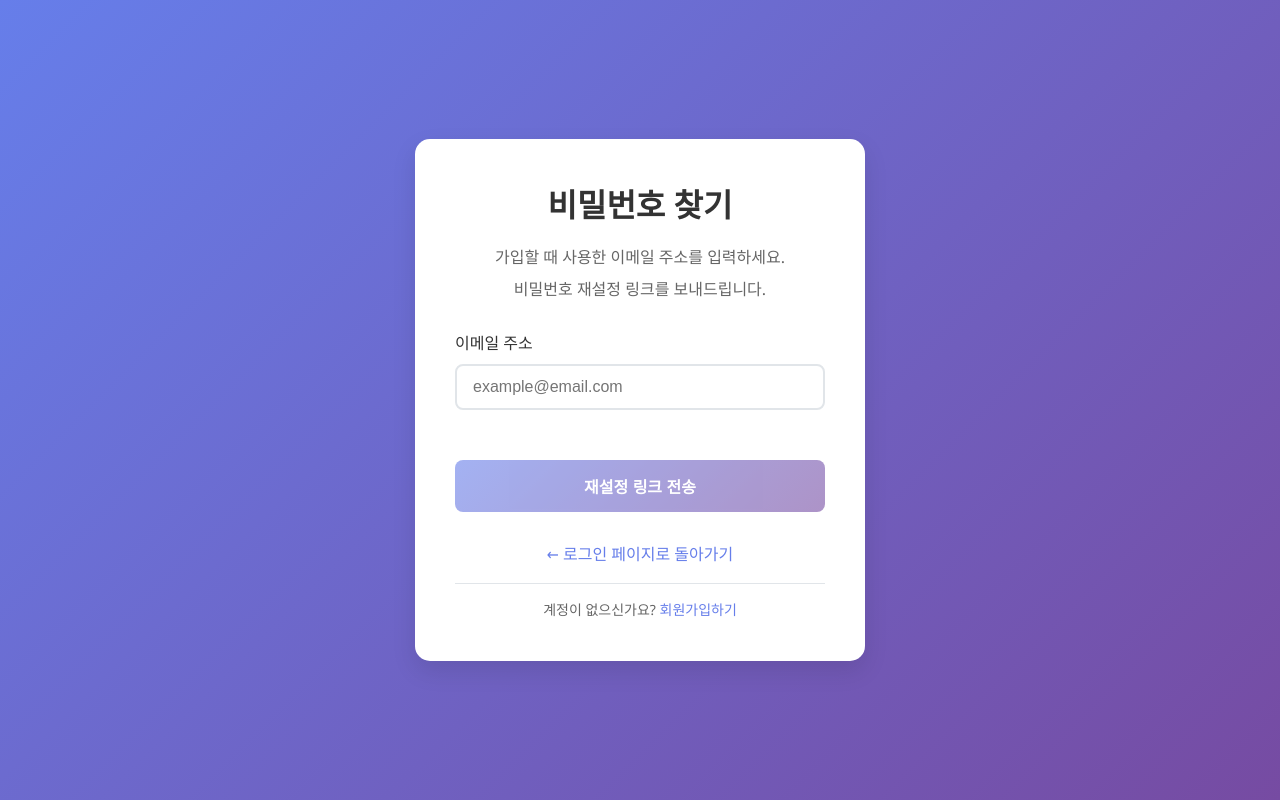
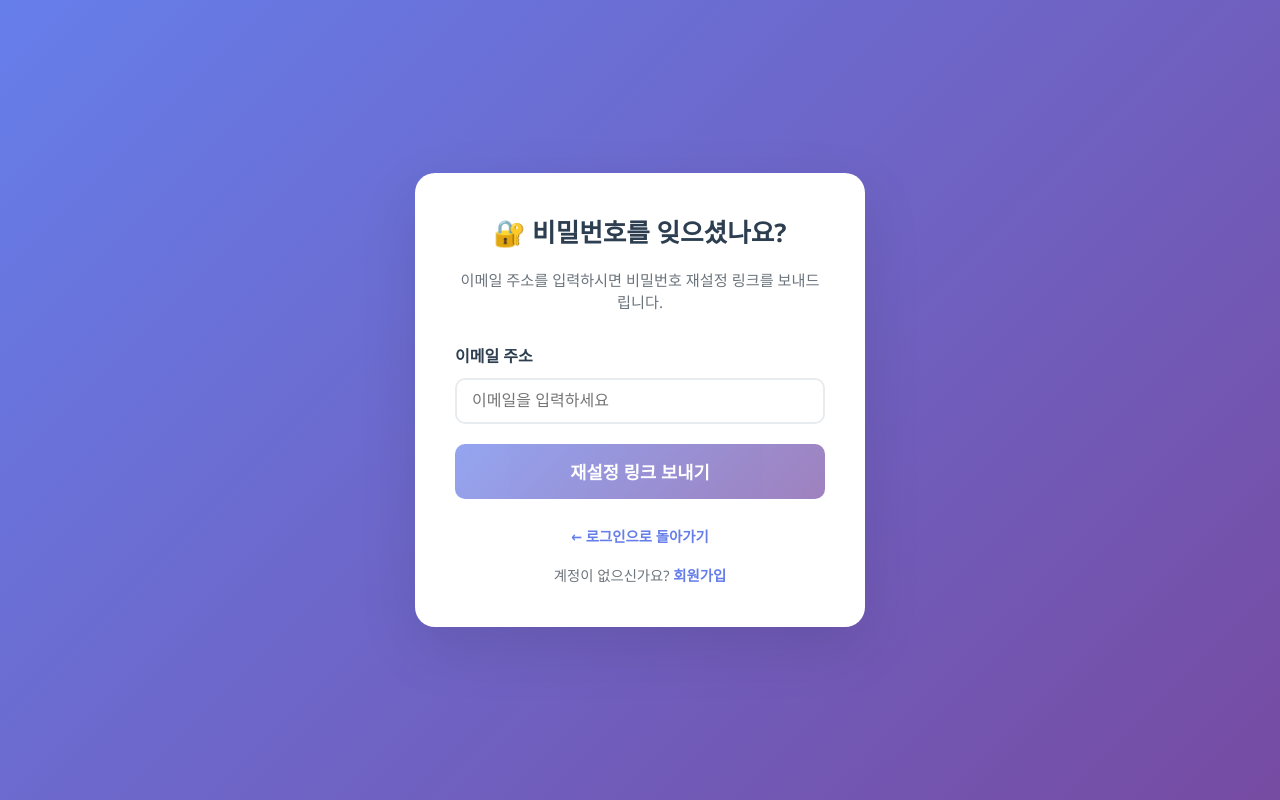
Before and after one commit to yunjeong5180/Developer_Showcase_Manager, a Vue app: page /forgot-password in a window 1280 px wide. Built offline with nearby package versions, Linux system fonts and the light colour scheme.

Commit message:
fix: 비밀번호 찾기/재설정 플로우 개선
- 비밀번호 찾기에서 회원가입 버튼 수정
- 이메일 재설정 링크 처리 로직 개선
- 비밀번호 재설정 후 자동 로그인 구현
- 인증 콜백 처리 안정성 향상

```diff
--- a/src/views/ForgotPassword.vue
+++ b/src/views/ForgotPassword.vue
@@ -1,71 +1,56 @@
 <template>
   <div class="forgot-password-container">
     <div class="forgot-password-card">
-      <div class="header">
-        <h1>비밀번호 찾기</h1>
-        <p>가입할 때 사용한 이메일 주소를 입력하세요.</p>
-        <p>비밀번호 재설정 링크를 보내드립니다.</p>
+      <!-- Header -->
+      <div class="forgot-header">
+        <h1>🔐 비밀번호를 잊으셨나요?</h1>
+        <p>이메일 주소를 입력하시면 비밀번호 재설정 링크를 보내드립니다.</p>
       </div>
 
-      <form @submit.prevent="handleSubmit" class="forgot-password-form" v-if="!isEmailSent">
+      <!-- Form -->
+      <form @submit.prevent="handleForgotPassword" class="forgot-form">
+        <!-- Email Input -->
         <div class="form-group">
           <label for="email">이메일 주소</label>
           <input
             id="email"
             v-model="email"
             type="email"
-            placeholder="example@email.com"
             required
+            placeholder="이메일을 입력하세요"
             :disabled="loading"
-            class="form-input"
+            @input="clearMessages"
           />
         </div>
 
-        <button
-          type="submit"
-          class="submit-button"
-          :disabled="loading || !isEmailValid"
-        >
-          <span v-if="loading">전송 중...</span>
-          <span v-else>재설정 링크 전송</span>
-        </button>
-
+        <!-- Error Message -->
         <div v-if="error" class="error-message">
           {{ error }}
         </div>
+
+        <!-- Success Message -->
+        <div v-if="success" class="success-message">
+          {{ success }}
+        </div>
+
+        <!-- Submit Button -->
+        <button
+          type="submit"
+          :disabled="loading || !email"
+          class="forgot-btn"
+        >
+          {{ loading ? '전송 중...' : '재설정 링크 보내기' }}
+        </button>
       </form>
 
-      <!-- 이메일 전송 완료 화면 -->
-      <div v-if="isEmailSent" class="success-screen">
-        <div class="success-icon">📧</div>
-        <h2>이메일을 확인하세요</h2>
-        <p>
-          <strong>{{ email }}</strong>로 비밀번호 재설정 링크를 보냈습니다.
-        </p>
-        <p>
-          이메일을 확인하고 링크를 클릭하여 새 비밀번호를 설정하세요.
-        </p>
-
-        <div class="action-buttons">
-          <button @click="resendEmail" class="resend-button" :disabled="loading">
-            <span v-if="loading">재전송 중...</span>
-            <span v-else>이메일 다시 보내기</span>
-          </button>
-
-          <router-link to="/login" class="back-to-login">
-            로그인 페이지로 돌아가기
-          </router-link>
+      <!-- Navigation Links -->
+      <div class="navigation-links">
+        <div class="back-to-login">
+          <router-link to="/login">← 로그인으로 돌아가기</router-link>
         </div>
-      </div>
-
-      <!-- 하단 링크들 -->
-      <div class="footer-links" v-if="!isEmailSent">
-        <router-link to="/login" class="back-link">
-          ← 로그인 페이지로 돌아가기
-        </router-link>
-
-        <div class="help-text">
-          <p>계정이 없으신가요? <router-link to="/signup">회원가입하기</router-link></p>
+        <div class="register-link">
+          <span>계정이 없으신가요? </span>
+          <router-link to="/register">회원가입</router-link>
         </div>
       </div>
     </div>
@@ -81,60 +66,53 @@ export default {
     return {
       email: '',
       loading: false,
-      error: '',
-      isEmailSent: false
-    }
-  },
-  computed: {
-    isEmailValid() {
-      const emailRegex = /^[^\s@]+@[^\s@]+\.[^\s@]+$/
-      return emailRegex.test(this.email)
+      error: null,
+      success: null
     }
   },
   methods: {
-    async handleSubmit() {
-      if (!this.isEmailValid) {
+    clearMessages() {
+      this.error = null
+      this.success = null
+    },
+
+    async handleForgotPassword() {
+      if (!this.email) {
+        this.error = '이메일 주소를 입력해주세요.'
+        return
+      }
+
+      // 이메일 형식 검증
+      const emailRegex = /^[^\s@]+@[^\s@]+\.[^\s@]+$/
+      if (!emailRegex.test(this.email)) {
         this.error = '올바른 이메일 주소를 입력해주세요.'
         return
       }
 
       this.loading = true
-      this.error = ''
+      this.error = null
+      this.success = null
 
       try {
+        console.log('비밀번호 재설정 요청:', this.email)
+
         const result = await authAPI.resetPassword(this.email)
 
         if (result.success) {
-          this.isEmailSent = true
+          this.success = result.message
+          console.log('비밀번호 재설정 이메일 전송 성공')
+
+          // 성공 메시지를 5초간 보여준 후 로그인 페이지로 이동
+          setTimeout(() => {
+            this.$router.push('/login')
+          }, 5000)
         } else {
-          this.error = result.error || '이메일 전송에 실패했습니다.'
+          this.error = result.error || '비밀번호 재설정 요청 중 오류가 발생했습니다.'
+          console.error('비밀번호 재설정 실패:', result.error)
         }
       } catch (error) {
-        console.error('비밀번호 재설정 요청 오류:', error)
-        this.error = '오류가 발생했습니다. 다시 시도해주세요.'
-      } finally {
-        this.loading = false
-      }
-    },
-
-    async resendEmail() {
-      this.loading = true
-      this.error = ''
-
-      try {
-        const result = await authAPI.resetPassword(this.email)
-
-        if (result.success) {
-          // 재전송 완료 알림
-          this.$nextTick(() => {
-            alert('이메일을 다시 보냈습니다. 받은편지함을 확인해주세요.')
-          })
-        } else {
-          this.error = result.error || '이메일 재전송에 실패했습니다.'
-        }
-      } catch (error) {
-        console.error('이메일 재전송 오류:', error)
-        this.error = '재전송 중 오류가 발생했습니다.'
+        console.error('비밀번호 재설정 예외:', error)
+        this.error = '네트워크 오류가 발생했습니다. 잠시 후 다시 시도해주세요.'
       } finally {
         this.loading = false
       }
@@ -155,84 +133,67 @@ export default {
 
 .forgot-password-card {
   background: white;
-  border-radius: 15px;
+  border-radius: 20px;
   padding: 40px;
-  box-shadow: 0 10px 25px rgba(0, 0, 0, 0.1);
   width: 100%;
   max-width: 450px;
+  box-shadow: 0 20px 60px rgba(0, 0, 0, 0.1);
 }
 
-.header {
+.forgot-header {
   text-align: center;
   margin-bottom: 30px;
 }
 
-.header h1 {
-  color: #333;
+.forgot-header h1 {
+  color: #2c3e50;
   margin-bottom: 15px;
-  font-size: 2rem;
+  font-size: 1.6rem;
+  white-space: nowrap;
+  overflow: hidden;
+  text-overflow: ellipsis;
 }
 
-.header p {
-  color: #666;
+.forgot-header p {
+  color: #6c757d;
+  margin: 0;
   line-height: 1.5;
-  margin-bottom: 8px;
+  font-size: 0.95rem;
 }
 
-.forgot-password-form {
-  display: flex;
-  flex-direction: column;
-  gap: 20px;
+.forgot-form {
+  margin-bottom: 25px;
 }
 
 .form-group {
-  display: flex;
-  flex-direction: column;
+  margin-bottom: 20px;
 }
 
 .form-group label {
+  display: block;
   margin-bottom: 8px;
-  color: #333;
-  font-weight: 500;
+  color: #2c3e50;
+  font-weight: 600;
 }
 
-.form-input {
-  padding: 12px 16px;
-  border: 2px solid #e1e5e9;
-  border-radius: 8px;
-  font-size: 16px;
+.form-group input {
+  width: 100%;
+  padding: 12px 15px;
+  border: 2px solid #e9ecef;
+  border-radius: 10px;
+  font-size: 1rem;
   transition: border-color 0.3s ease;
+  box-sizing: border-box;
 }
 
-.form-input:focus {
+.form-group input:focus {
   outline: none;
   border-color: #667eea;
+  box-shadow: 0 0 0 3px rgba(102, 126, 234, 0.1);
 }
 
-.form-input:disabled {
-  background-color: #f8f9fa;
-  cursor: not-allowed;
-}
-
-.submit-button {
-  background: linear-gradient(135deg, #667eea 0%, #764ba2 100%);
-  color: white;
-  border: none;
-  padding: 14px;
-  border-radius: 8px;
-  font-size: 16px;
-  font-weight: 600;
-  cursor: pointer;
-  transition: opacity 0.3s ease;
-  margin-top: 10px;
-}
-
-.submit-button:hover:not(:disabled) {
-  opacity: 0.9;
-}
-
-.submit-button:disabled {
-  opacity: 0.6;
+.form-group input:disabled {
+  background: #f8f9fa;
   cursor: not-allowed;
 }
 
@@ -240,115 +201,82 @@ export default {
   background-color: #fee;
   color: #c33;
   padding: 12px;
-  border-radius: 6px;
+  border-radius: 8px;
   border-left: 4px solid #c33;
   font-size: 14px;
+  margin-bottom: 15px;
 }
 
-/* 성공 화면 */
-.success-screen {
+.success-message {
+  background-color: #f0f9e9;
+  color: #4a7c44;
+  padding: 12px;
+  border-radius: 8px;
+  border-left: 4px solid #4caf50;
+  font-size: 14px;
+  margin-bottom: 15px;
+  line-height: 1.4;
+}
+
+.forgot-btn {
+  width: 100%;
+  padding: 15px;
+  background: linear-gradient(135deg, #667eea 0%, #764ba2 100%);
+  color: white;
+  border: none;
+  border-radius: 10px;
+  font-size: 1.1rem;
+  font-weight: 600;
+  cursor: pointer;
+  transition: all 0.3s ease;
+}
+
+.forgot-btn:hover:not(:disabled) {
+  transform: translateY(-2px);
+  box-shadow: 0 10px 25px rgba(102, 126, 234, 0.3);
+}
+
+.forgot-btn:disabled {
+  opacity: 0.7;
+  cursor: not-allowed;
+  transform: none;
+}
+
+.navigation-links {
   text-align: center;
 }
 
-.success-icon {
-  font-size: 4rem;
-  margin-bottom: 20px;
-}
-
-.success-screen h2 {
-  color: #333;
-  margin-bottom: 20px;
-  font-size: 1.5rem;
-}
-
-.success-screen p {
-  color: #666;
-  line-height: 1.6;
+.back-to-login {
   margin-bottom: 15px;
 }
 
-.success-screen strong {
-  color: #333;
-}
-
-.action-buttons {
-  margin-top: 30px;
-  display: flex;
-  flex-direction: column;
-  gap: 15px;
-}
-
-.resend-button {
-  background: #28a745;
-  color: white;
-  border: none;
-  padding: 12px 20px;
-  border-radius: 8px;
-  font-weight: 600;
-  cursor: pointer;
-  transition: background 0.3s ease;
-}
-
-.resend-button:hover:not(:disabled) {
-  background: #218838;
-}
-
-.resend-button:disabled {
-  opacity: 0.6;
-  cursor: not-allowed;
-}
-
-.back-to-login {
+.back-to-login a {
   color: #667eea;
   text-decoration: none;
-  font-weight: 500;
-  padding: 12px;
-  border: 2px solid #667eea;
-  border-radius: 8px;
-  transition: all 0.3s ease;
-}
-
-.back-to-login:hover {
-  background: #667eea;
-  color: white;
-}
-
-/* 하단 링크들 */
-.footer-links {
-  margin-top: 30px;
-  text-align: center;
-}
-
-.back-link {
-  color: #667eea;
-  text-decoration: none;
-  font-weight: 500;
-  display: inline-block;
-  margin-bottom: 15px;
+  font-size: 0.9rem;
+  font-weight: 600;
   transition: color 0.3s ease;
 }
 
-.back-link:hover {
+.back-to-login a:hover {
   color: #5a6fd8;
+  text-decoration: underline;
 }
 
-.help-text {
-  padding-top: 15px;
-  border-top: 1px solid #e1e5e9;
+.register-link {
+  font-size: 0.9rem;
+  color: #6c757d;
 }
 
-.help-text p {
-  color: #666;
-  font-size: 14px;
+.register-link a {
+  color: #667eea;
+  text-decoration: none;
+  font-weight: 600;
+  transition: color 0.3s ease;
 }
 
-.help-text a {
-  color: #667eea;
-  text-decoration: none;
-  font-weight: 500;
-}
-
-.help-text a:hover {
+.register-link a:hover {
+  color: #5a6fd8;
   text-decoration: underline;
 }
 
@@ -358,12 +286,12 @@ export default {
     padding: 30px 20px;
   }
 
-  .header h1 {
-    font-size: 1.5rem;
+  .forgot-header h1 {
+    font-size: 1.4rem;
   }
 
-  .action-buttons {
-    gap: 12px;
+  .forgot-header p {
+    font-size: 0.9rem;
   }
 }
 </style>
--- a/src/views/ResetPassword.vue
+++ b/src/views/ResetPassword.vue
@@ -1,77 +1,67 @@
 <template>
-  <div class="reset-password-container">
-    <div class="reset-password-card">
-      <div class="reset-header">
-        <h1>🔐 비밀번호 재설정</h1>
-        <p>새로운 비밀번호를 설정하세요</p>
+  <div class="login-container">
+    <div class="login-card">
+      <!-- Header -->
+      <div class="login-header">
+        <h1>비밀번호 재설정</h1>
+        <p>새로운 비밀번호를 입력해주세요.</p>
       </div>
 
-      <form @submit.prevent="handleResetPassword" class="reset-form">
+      <!-- Form -->
+      <form @submit.prevent="handleResetPassword" class="login-form">
+        <!-- New Password Input -->
         <div class="form-group">
           <label for="newPassword">새 비밀번호</label>
           <input
-            type="password"
             id="newPassword"
             v-model="newPassword"
+            type="password"
+            required
             placeholder="새 비밀번호를 입력하세요"
             :disabled="loading"
-            required
-            @input="checkPasswordStrength"
+            minlength="8"
           />
-
-          <!-- 비밀번호 강도 표시기 -->
-          <div class="password-strength" v-if="newPassword">
-            <div class="strength-bar">
-              <div
-                class="strength-fill"
-                :class="passwordStrength.level"
-                :style="{ width: passwordStrength.percentage + '%' }"
-              ></div>
-            </div>
-            <span class="strength-text" :class="passwordStrength.level">
-              {{ passwordStrength.text }}
-            </span>
-          </div>
         </div>
 
+        <!-- Confirm Password Input -->
         <div class="form-group">
           <label for="confirmPassword">비밀번호 확인</label>
           <input
-            type="password"
             id="confirmPassword"
             v-model="confirmPassword"
+            type="password"
+            required
             placeholder="비밀번호를 다시 입력하세요"
             :disabled="loading"
-            required
+            minlength="8"
           />
-
-          <!-- 비밀번호 일치 여부 표시 -->
-          <div v-if="confirmPassword" class="password-match">
-            <span v-if="passwordsMatch" class="match-success">✅ 비밀번호가 일치합니다</span>
-            <span v-else class="match-error">❌ 비밀번호가 일치하지 않습니다</span>
-          </div>
         </div>
 
+        <!-- Error Message -->
         <div v-if="error" class="error-message">
           {{ error }}
         </div>
 
+        <!-- Success Message -->
         <div v-if="success" class="success-message">
           {{ success }}
         </div>
 
+        <!-- Submit Button -->
         <button
           type="submit"
-          class="reset-btn"
-          :disabled="loading || !isFormValid"
+          :disabled="loading || !newPassword || !confirmPassword"
+          class="login-btn"
         >
-          <span v-if="loading">재설정 중...</span>
-          <span v-else>비밀번호 재설정</span>
+          {{ loading ? '처리 중...' : '비밀번호 변경' }}
         </button>
       </form>
 
-      <div class="back-to-login">
-        <router-link to="/login">← 로그인으로 돌아가기</router-link>
+      <!-- Navigation Links -->
+      <div class="navigation-links">
+        <div class="back-to-login">
+          <router-link to="/login">← 로그인으로 돌아가기</router-link>
+        </div>
       </div>
     </div>
   </div>
@@ -81,115 +71,88 @@
 import { supabase } from '@/config/supabase'
 
 export default {
-  name: "ResetPasswordPage",
+  name: 'ResetPassword',
   data() {
     return {
-      newPassword: "",
-      confirmPassword: "",
+      newPassword: '',
+      confirmPassword: '',
       loading: false,
-      error: "",
-      success: "",
-      passwordStrength: {
-        level: 'weak',
-        text: '약함',
-        percentage: 0
-      }
-    }
-  },
-  computed: {
-    passwordsMatch() {
-      return this.newPassword === this.confirmPassword
-    },
-    isFormValid() {
-      return this.newPassword &&
-        this.confirmPassword &&
-        this.passwordsMatch &&
-        this.newPassword.length >= 6
-    }
-  },
-  mounted() {
-    // URL에서 토큰 확인
-    const urlParams = new URLSearchParams(window.location.search)
-    const token = urlParams.get('token')
-
-    if (!token) {
-      this.error = "유효하지 않은 재설정 링크입니다"
-      setTimeout(() => {
-        this.$router.push('/login')
-      }, 3000)
+      error: null,
+      success: null
     }
   },
   methods: {
-    checkPasswordStrength() {
-      const password = this.newPassword
-      let strength = {
-        level: 'weak',
-        text: '약함',
-        percentage: 20
+    async handleResetPassword() {
+      // 비밀번호 확인 검증
+      if (this.newPassword !== this.confirmPassword) {
+        this.error = '비밀번호가 일치하지 않습니다.'
+        return
       }
 
-      if (password.length >= 8) {
-        strength.percentage = 40
-      }
-
-      if (password.length >= 8 && /[A-Z]/.test(password)) {
-        strength.level = 'medium'
-        strength.text = '보통'
-        strength.percentage = 60
-      }
-
-      if (password.length >= 8 && /[A-Z]/.test(password) && /[0-9]/.test(password)) {
-        strength.percentage = 80
-      }
-
-      if (password.length >= 8 &&
-        /[A-Z]/.test(password) &&
-        /[0-9]/.test(password) &&
-        /[^A-Za-z0-9]/.test(password)) {
-        strength.level = 'strong'
-        strength.text = '강함'
-        strength.percentage = 100
-      }
-
-      this.passwordStrength = strength
-    },
-
-    async handleResetPassword() {
-      if (!this.isFormValid) {
-        this.error = "모든 필드를 올바르게 입력해주세요"
+      // 비밀번호 길이 검증
+      if (this.newPassword.length < 8) {
+        this.error = '비밀번호는 최소 8자 이상이어야 합니다.'
         return
       }
 
       this.loading = true
-      this.error = ""
-      this.success = ""
+      this.error = null
+      this.success = null
 
       try {
-        // 실제 환경에서는 Supabase의 updateUser 메서드 사용
-        // const { data, error } = await supabase.auth.updateUser({
-        //   password: this.newPassword
-        // })
+        // Supabase를 통해 비밀번호 업데이트
+        const { error } = await supabase.auth.updateUser({
+          password: this.newPassword
+        })
 
-        // 데모용 성공 처리
-        this.success = "비밀번호가 성공적으로 변경되었습니다"
+        if (error) {
+          // 동일한 비밀번호 오류 처리
+          if (error.message.includes('New password should be different')) {
+            this.error = '이전에 사용했던 비밀번호입니다. 다른 비밀번호를 입력해주세요.'
+            return
+          }
+          throw error
+        }
 
+        // 비밀번호 변경 성공
+        this.success = '비밀번호가 성공적으로 변경되었습니다. 새 비밀번호로 다시 로그인해주세요.'
+
+        // 현재 세션 종료 (자동 로그인 방지)
+        await supabase.auth.signOut()
+
+        // 3초 후 로그인 페이지로 리다이렉트
         setTimeout(() => {
           this.$router.push('/login')
-        }, 2000)
+        }, 3000)
 
       } catch (error) {
-        console.error('비밀번호 재설정 오류:', error)
-        this.error = "비밀번호 재설정 중 오류가 발생했습니다"
+        console.error('비밀번호 업데이트 오류:', error)
+        this.error = error.message || '비밀번호 변경 중 오류가 발생했습니다.'
       } finally {
         this.loading = false
       }
+    }
+  },
+  mounted() {
+    // URL에서 access_token 확인
+    const urlParams = new URLSearchParams(window.location.hash.substring(1))
+    const accessToken = urlParams.get('access_token')
+    const type = urlParams.get('type')
+
+    console.log('ResetPassword 페이지 접근:', { type, hasToken: !!accessToken })
+
+    if (!accessToken || type !== 'recovery') {
+      this.error = '유효하지 않은 재설정 링크입니다. 다시 요청해주세요.'
+      setTimeout(() => {
+        this.$router.push('/forgot-password')
+      }, 3000)
     }
   }
 }
 </script>
 
 <style scoped>
-.reset-password-container {
+.login-container {
   min-height: 100vh;
   display: flex;
   align-items: center;
@@ -198,32 +161,37 @@ export default {
   padding: 20px;
 }
 
-.reset-password-card {
+.login-card {
   background: white;
   border-radius: 20px;
   padding: 40px;
   width: 100%;
-  max-width: 450px;
+  max-width: 400px;
   box-shadow: 0 20px 60px rgba(0, 0, 0, 0.1);
 }
 
-.reset-header {
+.login-header {
   text-align: center;
   margin-bottom: 30px;
 }
 
-.reset-header h1 {
+.login-header h1 {
   color: #2c3e50;
   margin-bottom: 10px;
-  font-size: 1.8rem;
+  font-size: 1.6rem;
+  white-space: nowrap;
+  overflow: hidden;
+  text-overflow: ellipsis;
 }
 
-.reset-header p {
+.login-header p {
   color: #6c757d;
   margin: 0;
+  font-size: 0.9rem;
+  line-height: 1.4;
 }
 
-.reset-form {
+.login-form {
   margin-bottom: 25px;
 }
 
@@ -258,66 +226,6 @@ export default {
   cursor: not-allowed;
 }
 
-.password-strength {
-  margin-top: 10px;
-}
-
-.strength-bar {
-  width: 100%;
-  height: 4px;
-  background: #e9ecef;
-  border-radius: 2px;
-  overflow: hidden;
-  margin-bottom: 5px;
-}
-
-.strength-fill {
-  height: 100%;
-  transition: all 0.3s ease;
-}
-
-.strength-fill.weak {
-  background: #dc3545;
-}
-
-.strength-fill.medium {
-  background: #ffc107;
-}
-
-.strength-fill.strong {
-  background: #28a745;
-}
-
-.strength-text {
-  font-size: 0.8rem;
-  font-weight: 600;
-}
-
-.strength-text.weak {
-  color: #dc3545;
-}
-
-.strength-text.medium {
-  color: #ffc107;
-}
-
-.strength-text.strong {
-  color: #28a745;
-}
-
-.password-match {
-  margin-top: 8px;
-  font-size: 0.9rem;
-}
-
-.match-success {
-  color: #28a745;
-}
-
-.match-error {
-  color: #dc3545;
-}
-
 .error-message {
   background-color: #fee;
   color: #c33;
@@ -329,16 +237,16 @@ export default {
 }
 
 .success-message {
-  background-color: #efe;
-  color: #3c763d;
+  background-color: #f0f9e9;
+  color: #4a7c44;
   padding: 12px;
   border-radius: 8px;
-  border-left: 4px solid #28a745;
+  border-left: 4px solid #4caf50;
   font-size: 14px;
   margin-bottom: 15px;
 }
 
-.reset-btn {
+.login-btn {
   width: 100%;
   padding: 15px;
   background: linear-gradient(135deg, #667eea 0%, #764ba2 100%);
@@ -351,26 +259,26 @@ export default {
   transition: all 0.3s ease;
 }
 
-.reset-btn:hover:not(:disabled) {
+.login-btn:hover:not(:disabled) {
   transform: translateY(-2px);
   box-shadow: 0 10px 25px rgba(102, 126, 234, 0.3);
 }
 
-.reset-btn:disabled {
-  opacity: 0.6;
+.login-btn:disabled {
+  opacity: 0.7;
   cursor: not-allowed;
   transform: none;
 }
 
-.back-to-login {
+.navigation-links {
   text-align: center;
-  margin-top: 20px;
 }
 
 .back-to-login a {
   color: #667eea;
   text-decoration: none;
   font-size: 0.9rem;
+  font-weight: 600;
   transition: color 0.3s ease;
 }
 
@@ -381,8 +289,12 @@ export default {
 
 /* 반응형 */
 @media (max-width: 480px) {
-  .reset-password-card {
+  .login-card {
     padding: 30px 20px;
+  }
+
+  .login-header h1 {
+    font-size: 1.4rem;
   }
 }
 </style>
```
Also changed, not shown: src/views/AuthCallback.vue (+42 -4 lines).
